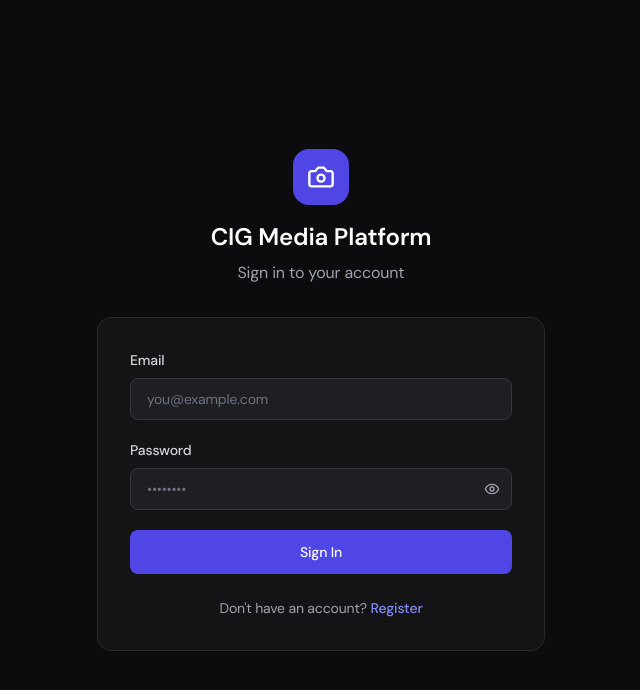
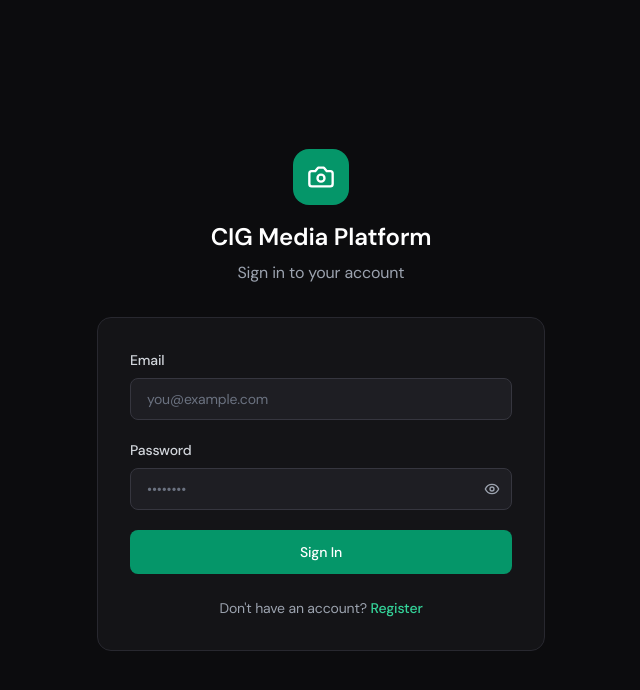
Before and after one commit to chinnikk-ee/cig-media-platform, a React (Vite) app in the folder frontend/: page /login in a window 1280 px wide. Shown: the top 690 px of the page, without its empty margins (319-959 px from the left). Built offline with nearby package versions, Linux system fonts and the light colour scheme; no server answers.

Commit message:
Update color palette and enhance UI elements for improved accessibility

```diff
--- a/frontend/src/index.css
+++ b/frontend/src/index.css
@@ -4,13 +4,13 @@
 
 /* ─── Theme tokens ──────────────────────────────────────────────────────────── */
 :root {
-  --color-primary-50:  #eef2ff;
-  --color-primary-100: #e0e7ff;
-  --color-primary-400: #818cf8;
-  --color-primary-500: #6366f1;
-  --color-primary-600: #4f46e5;
-  --color-primary-700: #4338ca;
-  --color-primary-900: #312e81;
+  --color-primary-50:  #ecfdf5;
+  --color-primary-100: #d1fae5;
+  --color-primary-400: #34d399;
+  --color-primary-500: #10b981;
+  --color-primary-600: #059669;
+  --color-primary-700: #047857;
+  --color-primary-900: #064e3b;
 
   --color-dark-900: #0c0c0e;
   --color-dark-800: #141417;
@@ -33,7 +33,13 @@
 /* ─── Base ──────────────────────────────────────────────────────────────────── */
 @layer base {
   *, *::before, *::after { box-sizing: border-box; }
-  html { font-size: 16px; -webkit-font-smoothing: antialiased; }
+  html {
+    font-size: 16px;
+    -webkit-font-smoothing: antialiased;
+    /* Tints native controls (date picker, checkboxes, radios, range) emerald instead of browser-default blue */
+    accent-color: #10b981;
+    color-scheme: dark;
+  }
 
   body {
     @apply bg-dark-900 text-white font-sans;
@@ -41,10 +47,13 @@
     letter-spacing: -0.01em;
   }
 
+  /* Text-selection highlight — was browser-default blue */
+  ::selection { background: rgba(16, 185, 129, 0.32); color: #fff; }
+
   main { animation: fade-in 0.18s ease-out both; }
 
   :focus-visible {
-    outline: 2px solid #6366f1;
+    outline: 2px solid #10b981;
     outline-offset: 2px;
     border-radius: 8px;
   }
@@ -62,12 +71,12 @@
   .btn-primary {
     @apply inline-flex items-center gap-2 font-medium text-sm text-white px-4 py-2
            disabled:opacity-40 disabled:cursor-not-allowed
-           focus-visible:ring-2 focus-visible:ring-indigo-500 focus-visible:ring-offset-2;
+           focus-visible:ring-2 focus-visible:ring-emerald-500 focus-visible:ring-offset-2;
     border-radius: 8px;
-    background: #4f46e5;
+    background: #059669;
     transition: background 150ms ease, transform 150ms ease;
   }
-  .btn-primary:hover:not(:disabled) { background: #4338ca; }
+  .btn-primary:hover:not(:disabled) { background: #047857; }
   .btn-primary:active:not(:disabled) { transform: scale(0.98); }
 
   .btn-secondary {
@@ -109,7 +118,7 @@
     transition: border-color 200ms ease, transform 200ms ease;
   }
   .card-hover:hover {
-    border-color: rgba(99, 102, 241, 0.5);
+    border-color: rgba(16, 185, 129, 0.5);
     transform: translateY(-1px);
   }
 
@@ -122,8 +131,8 @@
     transition: border-color 150ms ease, box-shadow 150ms ease;
   }
   .input:focus {
-    border-color: #6366f1;
-    box-shadow: 0 0 0 3px rgba(99, 102, 241, 0.2);
+    border-color: #10b981;
+    box-shadow: 0 0 0 3px rgba(16, 185, 129, 0.2);
   }
 
   /* ── Badges ── */
@@ -131,7 +140,7 @@
     @apply inline-flex items-center gap-1 text-xs font-medium px-2 py-0.5;
     border-radius: 999px;
   }
-  .badge-primary  { @apply badge; background: rgba(99,102,241,0.18); color: #818cf8; }
+  .badge-primary  { @apply badge; background: rgba(16,185,129,0.18); color: #34d399; }
   .badge-success  { @apply badge; background: rgba(34,197,94,0.15);  color: #22c55e; }
   .badge-warning  { @apply badge; background: rgba(245,158,11,0.15); color: #f59e0b; }
   .badge-danger   { @apply badge; background: rgba(239,68,68,0.15);  color: #ef4444; }
@@ -210,7 +219,7 @@
   .img-hover:hover img { transform: scale(1.05); }
 
   .text-gradient {
-    background: linear-gradient(135deg, #818cf8, #4f46e5);
+    background: linear-gradient(135deg, #34d399, #059669);
     -webkit-background-clip: text;
     -webkit-text-fill-color: transparent;
     background-clip: text;
--- a/frontend/src/pages/AdminDashboard.jsx
+++ b/frontend/src/pages/AdminDashboard.jsx
@@ -287,7 +287,7 @@ export default function AdminDashboard() {
               { icon: ShieldCheck, label: 'Pending Requests', value: stats?.pendingRequests ?? '—', color: 'text-yellow-400', bg: 'bg-yellow-500/10', urgent: stats?.pendingRequests > 0 },
               { icon: UserPlus, label: 'New Users This Week', value: stats?.newUsersThisWeek ?? '—', color: 'text-green-400', bg: 'bg-green-500/10' },
               { icon: HardDrive, label: 'Storage Used', value: (() => { const mb = stats?.storageMB; if (mb == null) return '—'; if (mb === 0) return 'Empty'; if (mb >= 1024) return `${(mb/1024).toFixed(1)} GB`; if (mb < 1) return `${Math.round(mb * 1024)} KB`; return `${mb} MB`; })(), color: 'text-blue-400', bg: 'bg-blue-500/10' },
-              { icon: Flag, label: 'Total Media', value: stats?.totalMedia ?? '—', color: 'text-purple-400', bg: 'bg-purple-500/10' },
+              { icon: Flag, label: 'Total Media', value: stats?.totalMedia ?? '—', color: 'text-emerald-400', bg: 'bg-emerald-500/10' },
             ].map(({ icon: Icon, label, value, color, bg, urgent }) => (
               <div key={label} className={`rounded-xl border p-4 flex items-center gap-3 ${urgent ? 'border-yellow-500/40 bg-yellow-500/5' : 'border-dark-600 card'}`}>
                 <div className={`w-9 h-9 rounded-lg flex items-center justify-center flex-shrink-0 ${bg}`}>
--- a/frontend/tailwind.config.js
+++ b/frontend/tailwind.config.js
@@ -4,13 +4,13 @@ export default {
     extend: {
       colors: {
         primary: {
-          50:  '#eef2ff',
-          100: '#e0e7ff',
-          400: '#818cf8',
-          500: '#6366f1',
-          600: '#4f46e5',
-          700: '#4338ca',
-          900: '#312e81',
+          50:  '#ecfdf5',
+          100: '#d1fae5',
+          400: '#34d399',
+          500: '#10b981',
+          600: '#059669',
+          700: '#047857',
+          900: '#064e3b',
         },
         dark: {
           900: '#0c0c0e',
```
